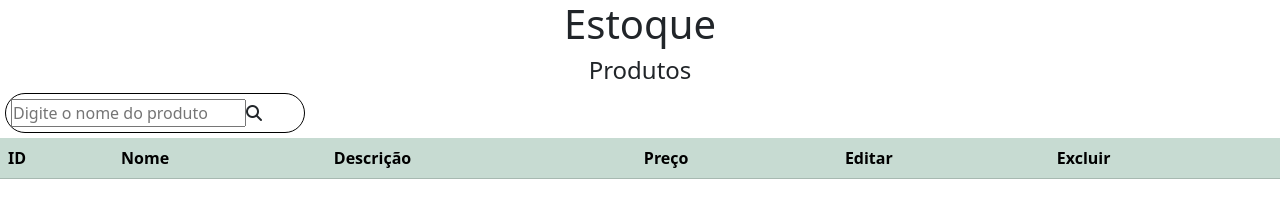
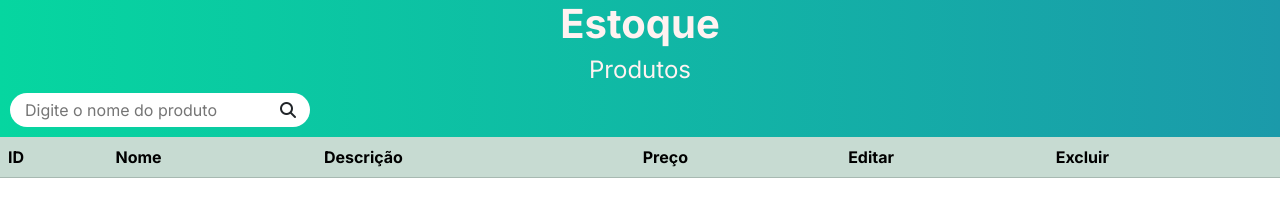
Before and after one commit to Marceloa20/projeto-digital, a plain HTML site: page index.html in a window 1280 px wide. Drawn offline with nearby package versions, Linux system fonts and the light colour scheme; no server answers.

```diff
--- a/estilos/style.css
+++ b/estilos/style.css
@@ -1,26 +1,55 @@
+@import url('https://fonts.googleapis.com/css2?family=Inter:wght@400;700&display=swap');
+
+:root {
+    --font-padrao: 'Inter', sans-serif;
+}
+
 * {
     margin: 0;
     padding: 0;
     box-sizing: border-box;
 }
 
+body {
+    font-family: var(--font-padrao);
+}
+
+.cabecalho {
+    background: linear-gradient(90deg, #06D6A0 0%, #1B9AAA 100%);
+    padding-bottom: 10px;
+}
+
 h1 {
     text-align: center;
     font-size: 2.5em;
+    font-weight: bold;
+    color: #FFF2F1;
 }
 
 h2 {
     text-align: center;
     font-size: 1.5em;
+    color: #FFF2F1;
 }
 
 .caixa-pesquisa {
     display: flex;
     align-items: center;
     width: 300px;
-    margin: 5px;
+    margin: 5px 0 0 10px;
     border-radius: 40px;
     background-color: #fff;
     padding: 5px;
-    border: 1px solid #000;
 }
+
+.caixa-txt {
+    border: none;
+    outline: none;
+    padding-left: 10px;
+    width: 265px;
+    font-size: 1em;
+}
+
+.caixa-pesquisa i {
+    cursor: pointer;
+}
--- a/index.html
+++ b/index.html
@@ -9,13 +9,15 @@
     <title>Estoque</title>
 </head>
 <body>
+    <header class="cabecalho">
         <h1>Estoque</h1>
         <h2>Produtos</h2>
         <div class="caixa-pesquisa">
             <input class="caixa-txt" type="text" id="caixaPesquisa" placeholder="Digite o nome do produto">
             <i class="fa-solid fa-magnifying-glass"></i>
         </div>
-    <table class="table table-success table-striped">
+    </header>
+    <table class="table table-success table-striped" id="table">
         <tr>
             <th>ID</th>
             <th>Nome</th>
--- a/js/script.js
+++ b/js/script.js
@@ -1,4 +1,4 @@
-var produtos = document.getElementById('listaProdutos')
+var produtos = document.getElementById('listaProdutos');
 
 window.addEventListener('load', carregarSite);
 
@@ -18,10 +18,29 @@ function listarProdutos() {
                 <td>${bebida.descricao}</td>
                 <td>${bebida.preco}</td>
                 <td>
-                    <i class="fa-solid fa-pen-to-square"></i>
+                    <i class="fa-solid fa-pen-to-square" style='cursor: pointer'></i>
                 </td>
-                <td><i class="fa-solid fa-trash-can"></i></td>
+                <td>
+                    <i class="fa-solid fa-trash-can" style='cursor: pointer'></i>
+                </td>
             </tr>`
         })
     })
 }
+
+// Funçao para exluir produtos quando clicar no ícone da lixeira
+
+// Adicionando evento de clique a tabela
+listaProdutos.addEventListener('click', function(event) {
+    const elemnetoClicado = event.target;
+
+    //Verificando se o elemento clicado é ícone de lixeira
+    if (elemnetoClicado.classList.contains('fa-trash-can')) {
+
+        //Acessando o elemento pai do ícone (o <td>) e depois o pai desse elemento (o <tr>)
+        const linhaParaExcluir = elemnetoClicado.parentNode.parentNode;
+
+        //Removendo a linha da tabela
+        linhaParaExcluir.remove();
+    }
+});
```
Lines whose indentation alone changed are shown as unchanged.
